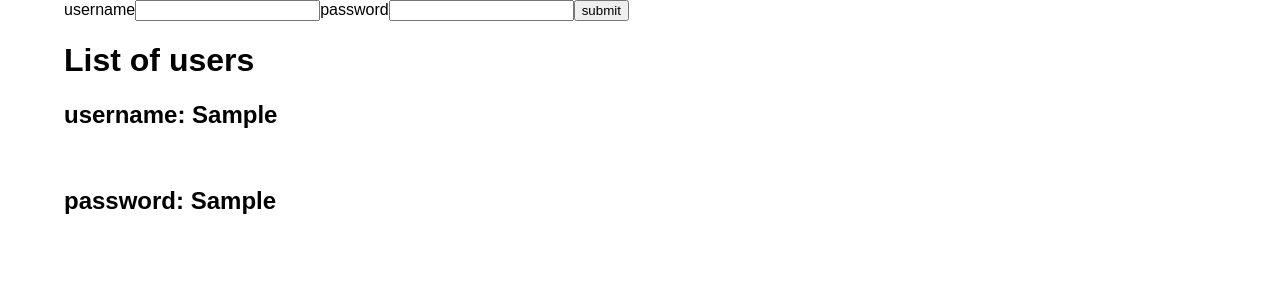
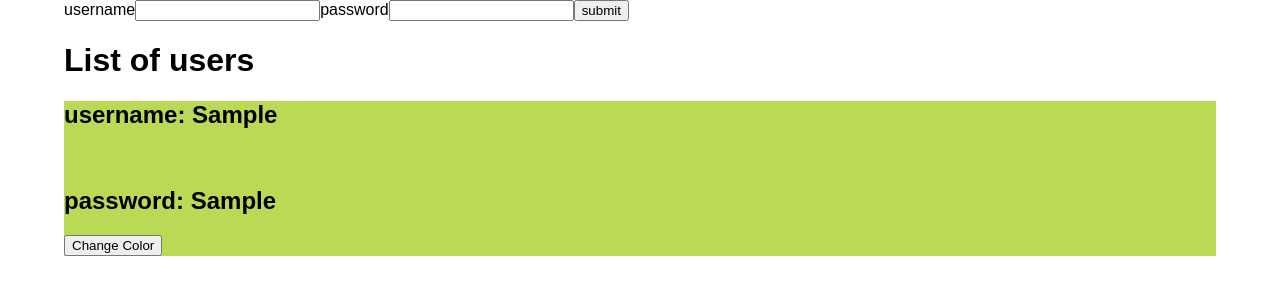
Before and after one commit to lukecamelo/redux-practice, a React (Create React App) app: page / in a window 1280 px wide. Both pictures are taken after typing "Sample", "Sample" into the empty fields and a click on the button "submit". Shown: the top 300 px of the page. Built offline with nearby package versions, Linux system fonts and the light colour scheme.

Commit message:
Added color toggle to user item

```diff
--- a/src/actions/types.js
+++ b/src/actions/types.js
@@ -1,3 +1,4 @@
 export const FETCH_POSTS = 'FETCH_POSTS'
 export const NEW_POST = 'NEW_POST'
 export const NEW_USER = 'NEW_USER'
+export const CHANGE_COLOR = 'CHANGE_COLOR'
--- a/src/actions/userActions.js
+++ b/src/actions/userActions.js
@@ -1,4 +1,4 @@
-import { NEW_USER } from './types'
+import { NEW_USER, CHANGE_COLOR } from './types'
 
 export const newUser = user => dispatch => {
   dispatch({
@@ -6,3 +6,9 @@ export const newUser = user => dispatch => {
     payload: user
   })
 }
+
+export const changeColor = () => dispatch => {
+  dispatch({
+    type: CHANGE_COLOR,
+  })
+}
--- /dev/null
+++ b/src/components/UserList.css
@@ -0,0 +1,3 @@
+.user-item {
+  background-color: #BADA55;
+}
--- a/src/components/UserList.js
+++ b/src/components/UserList.js
@@ -1,12 +1,16 @@
 import React from 'react'
+import {changeColor} from '../actions/userActions'
 import { connect } from 'react-redux'
 
-const UserList = ({ users }) => {
+import './UserList.css'
+
+const UserList = ({ users, changeColor }) => {
   let list = users.users.map((user, i) => (
-    <div key={i}>
+    <div className='user-item' key={i}>
       <h2>username: {user.username}</h2>
       <br />
       <h2>password: {user.password}</h2>
+      <button onClick={changeColor}>Change Color</button>
     </div>
   ))
 
@@ -22,4 +26,4 @@ const mapStateToProps = state => ({
   users: state.users
 })
 
-export default connect(mapStateToProps)(UserList)
+export default connect(mapStateToProps, { changeColor })(UserList)
--- a/src/reducers/userReducer.js
+++ b/src/reducers/userReducer.js
@@ -1,7 +1,8 @@
-import { NEW_USER } from '../actions/types'
+import { NEW_USER, CHANGE_COLOR } from '../actions/types'
 
 const initialState = {
   users: [],
+  isGreen: false
 }
 
 export default (state = initialState, action) => {
@@ -11,6 +12,11 @@ export default (state = initialState, action) => {
         ...state,
         users: [...state.users, action.payload]
       }
+    case CHANGE_COLOR:
+      return {
+        ...state,
+        isGreen: !state.isGreen
+      }
     default:
       return state
   }
```
